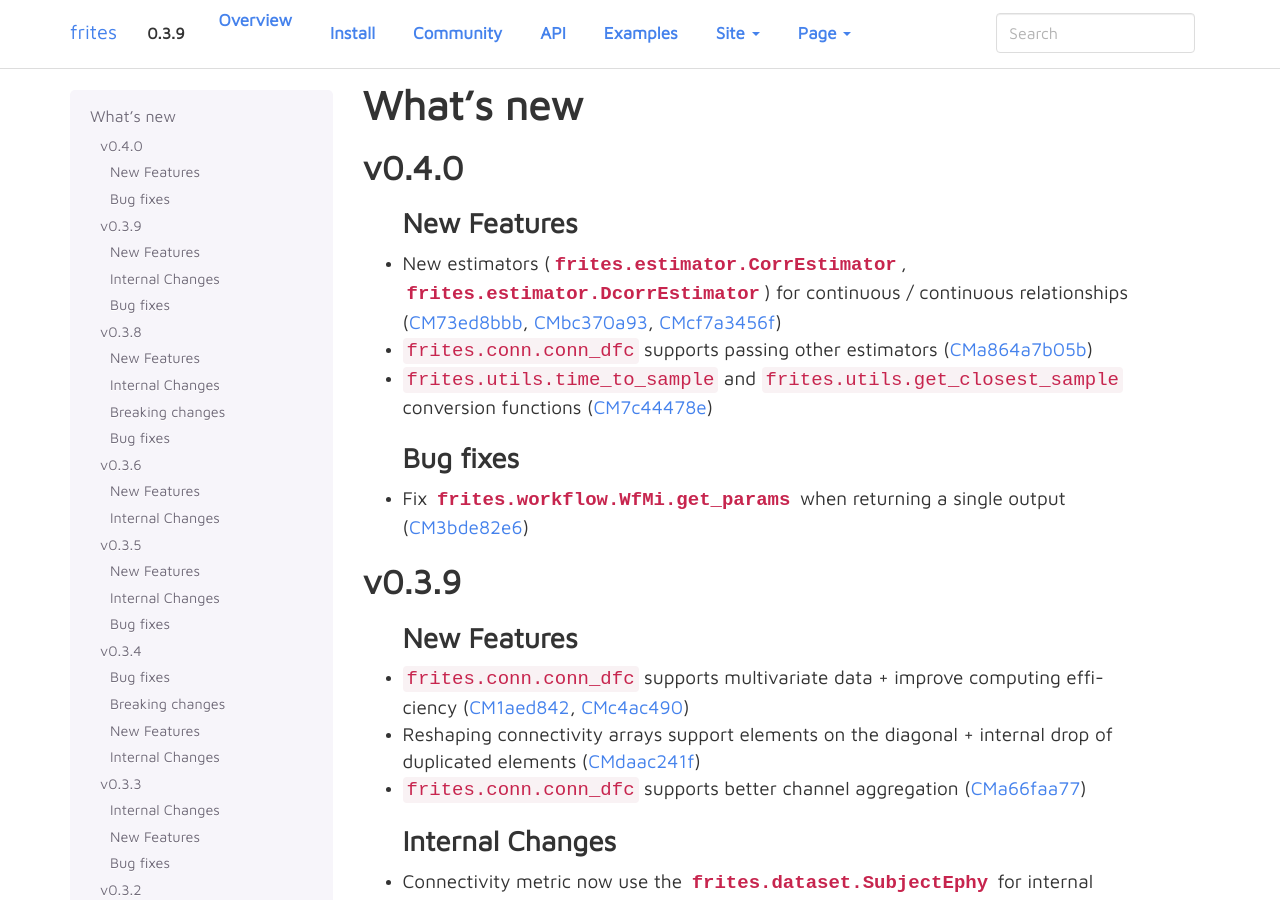
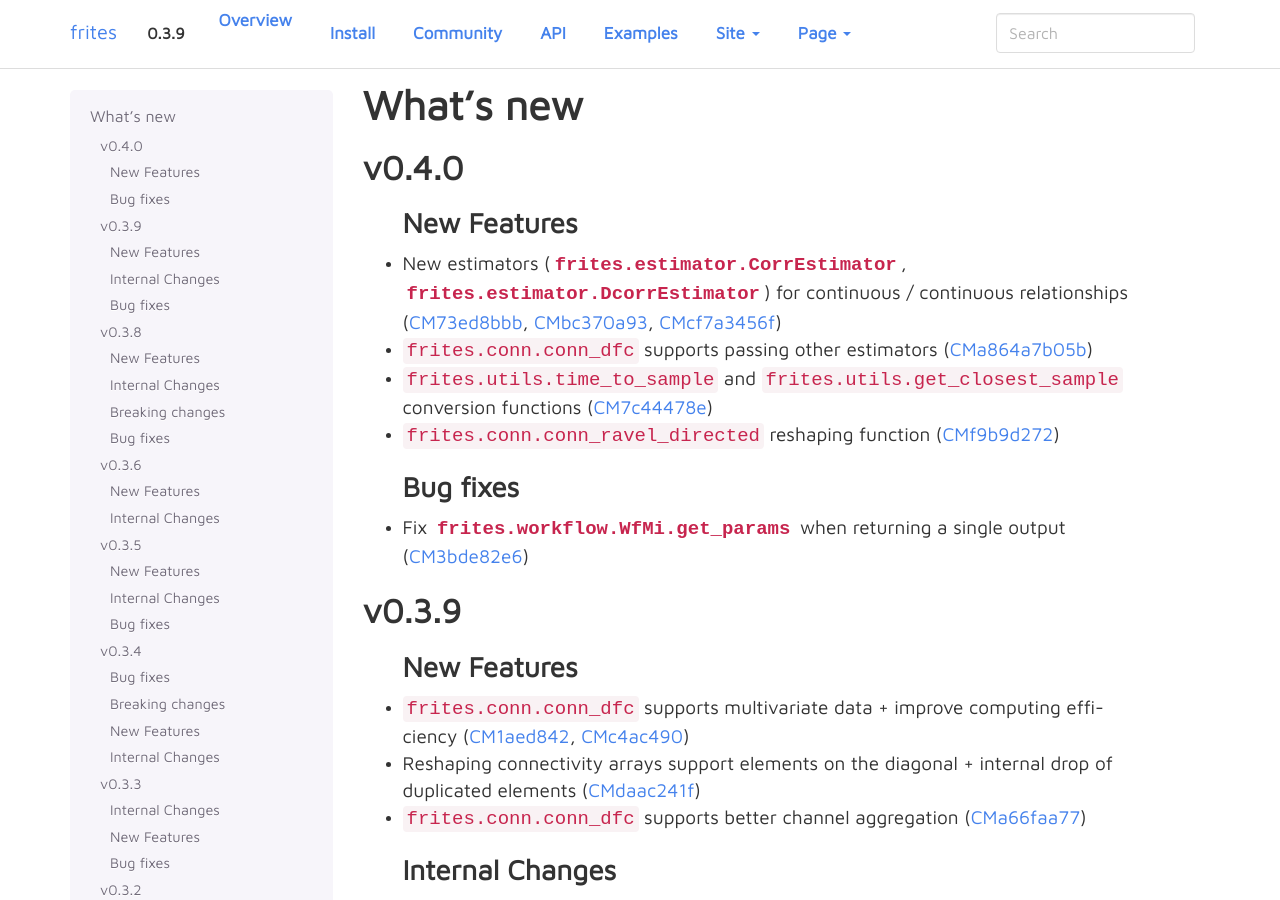
Before and after one commit to brainets/frites, a Sphinx documentation site: the page built from docs/source/whatsnew.rst, in a window 1280 px wide and 900 px high. Built offline with Sphinx 7.4.7, drawn with Linux system fonts in a browser that asks for light colours; pages that are not in the unit, such as notebooks, are missing from menus; cross-references to code outside the pages are shown as plain code.

Commit message:
Update whatsnew

```diff
--- a/docs/source/whatsnew.rst
+++ b/docs/source/whatsnew.rst
@@ -11,6 +11,7 @@ New Features
 * New estimators (:py:class:`frites.estimator.CorrEstimator`, :py:class:`frites.estimator.DcorrEstimator`) for continuous / continuous relationships (:commit:`73ed8bbb`, :commit:`bc370a93`, :commit:`cf7a3456f`)
 * :py:`frites.conn.conn_dfc` supports passing other estimators (:commit:`a864a7b05b`)
 * :py:`frites.utils.time_to_sample` and :py:`frites.utils.get_closest_sample` conversion functions (:commit:`7c44478e`)
+* :py:`frites.conn.conn_ravel_directed` reshaping function (:commit:`f9b9d272`)
 
 Bug fixes
 +++++++++
```
